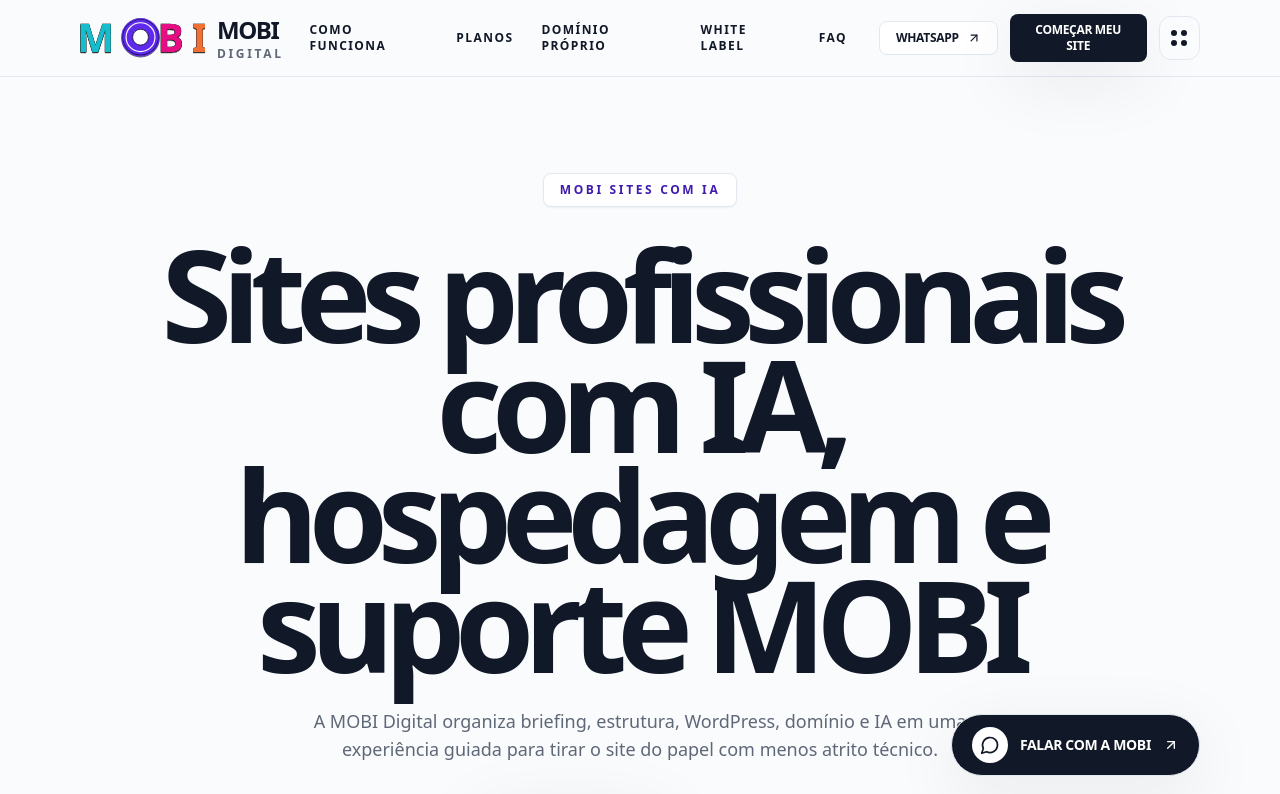
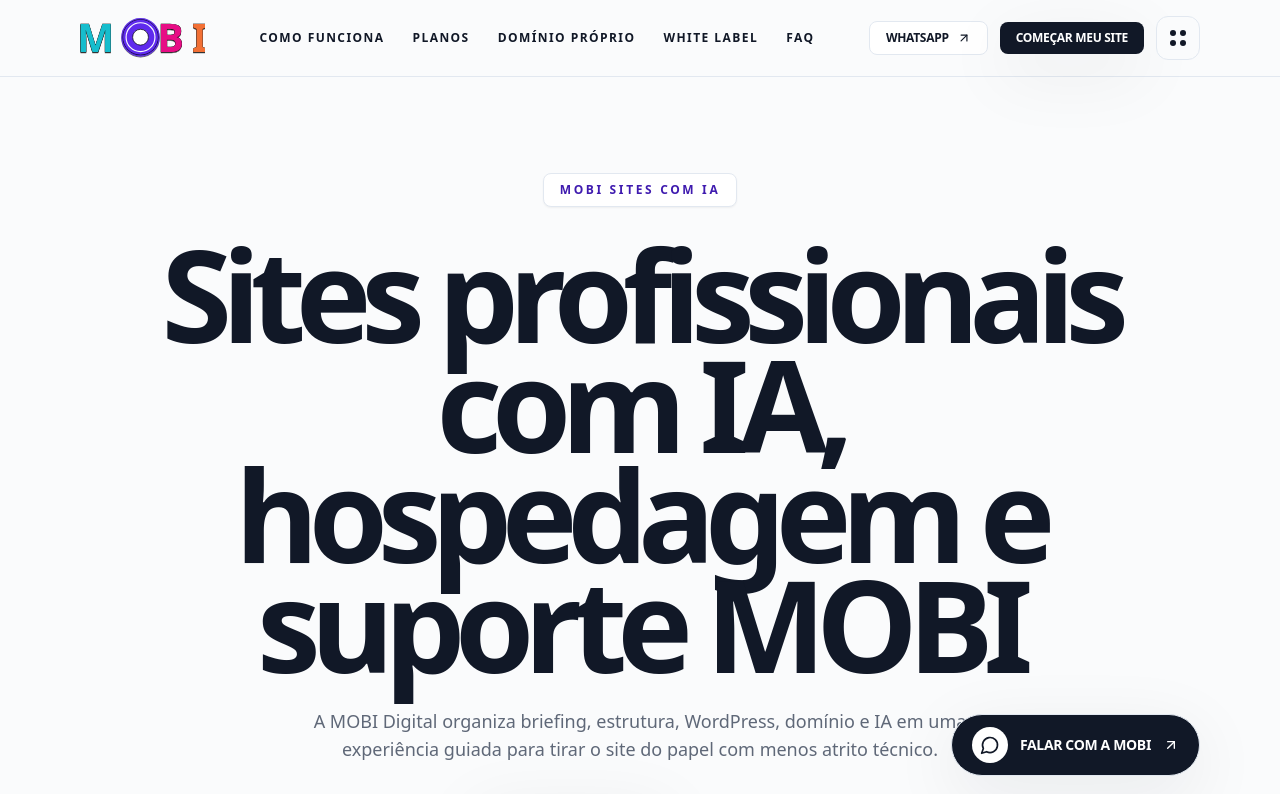
Before and after one commit to agenciamobi/mobidigital, a Next.js app: page / in a window 1280 px wide. Shown: the top 794 px of the page. Built offline with nearby package versions, Linux system fonts and the light colour scheme.

Commit message:
Avoid duplicated MOBI wordmark in brand logo

```diff
--- a/components/mobi-brand-logo.tsx
+++ b/components/mobi-brand-logo.tsx
@@ -11,7 +11,7 @@
 export function MobiBrandLogo({
   className,
   markClassName,
-  showDescriptor = true,
+  showDescriptor = false,
   descriptor = "Digital",
   invert = false,
 }: MobiBrandLogoProps) {
```
